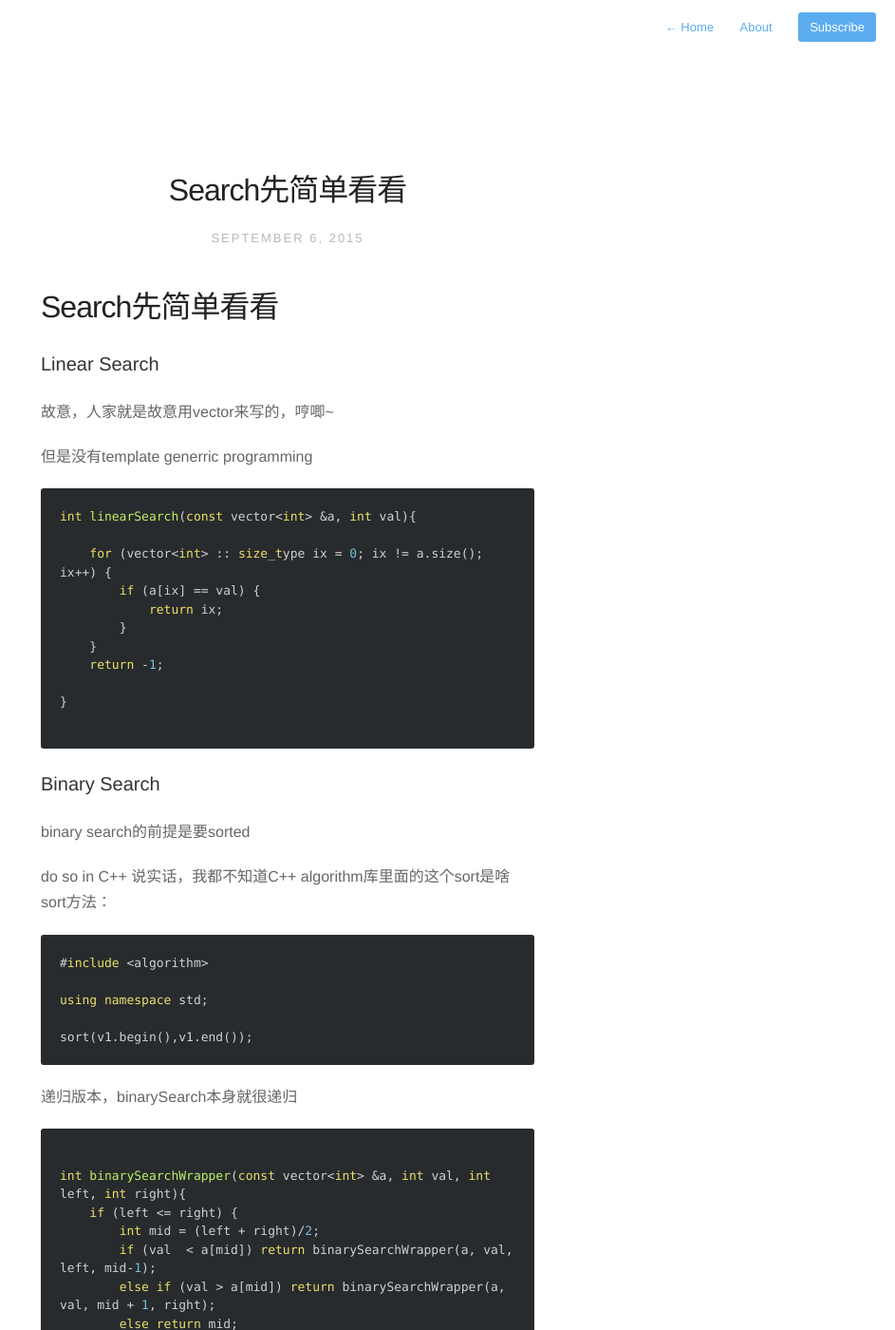
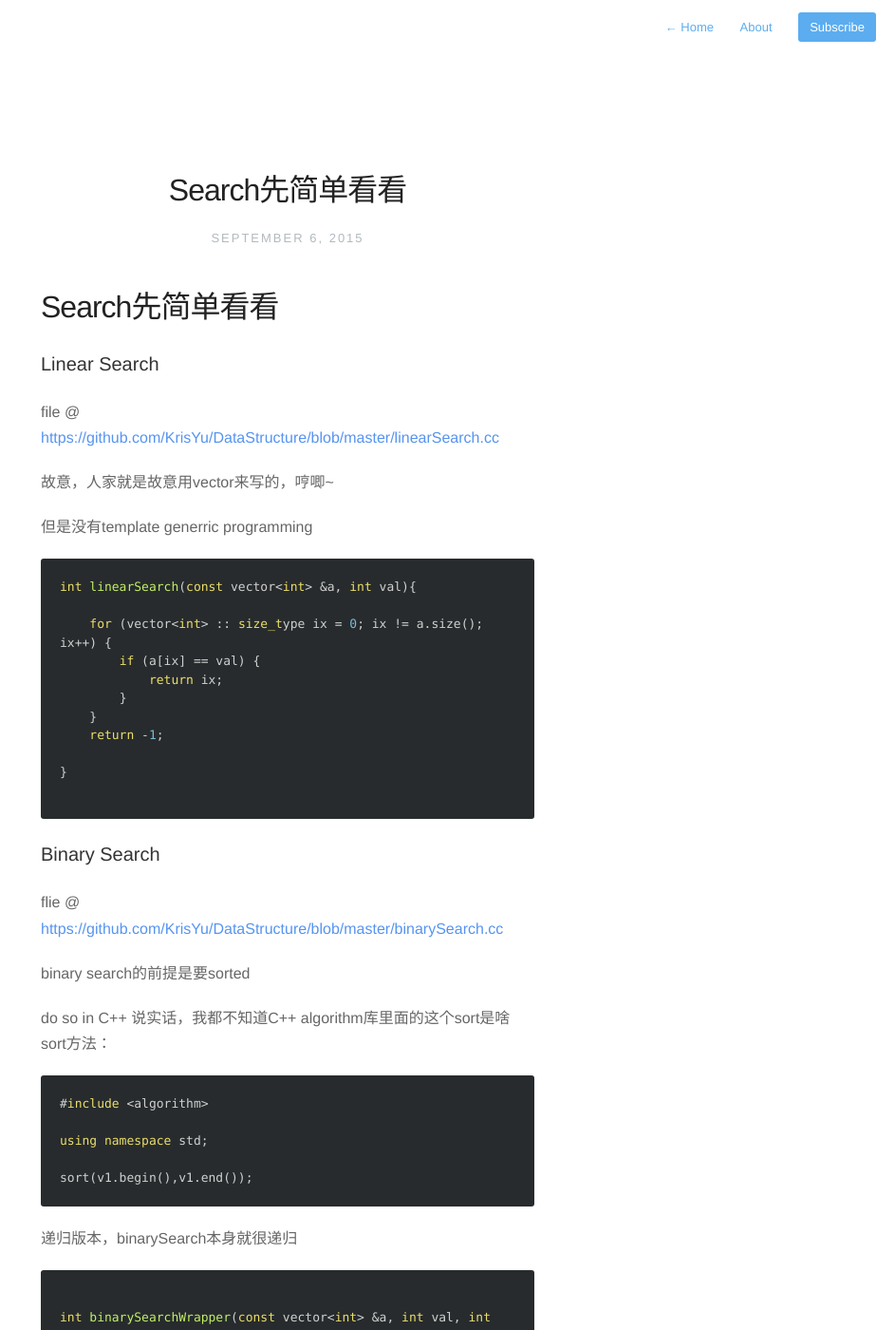
Before and after one commit to walterwang/krisyu.github.io, a Jekyll site: the page built from _posts/2015-09-06-search先简单看看.md, in a window 1280 px wide and 1400 px high. Shown: the whole window at 95% size, without its empty margins (337-1280 px from the left). Built offline with Jekyll 4.4.1, drawn with Linux system fonts in a browser that asks for light colours; nearby versions of some CDN libraries; Markdown is read by kramdown in place of the engine named in the settings.

Commit message:
changed name and at file

````diff
--- a/_posts/2015-09-06-search先简单看看.md
+++ b/_posts/2015-09-06-search先简单看看.md
@@ -1,7 +1,9 @@
 #Search先简单看看
+
 
 ###Linear Search
 
+file @ <https://github.com/KrisYu/DataStructure/blob/master/linearSearch.cc>
 
 故意，人家就是故意用vector来写的，哼唧~
 
@@ -23,6 +25,8 @@ int linearSearch(const vector<int> &a, int val){
 ```
 
 ###Binary Search
+
+flie @ <https://github.com/KrisYu/DataStructure/blob/master/binarySearch.cc>
 
 binary search的前提是要sorted
 
````
Also changed, not shown: _posts/2015-09-01-预备开始，首先吐槽.md (renamed from _posts/2015-09-04-预备开始，首先吐槽.md), _posts/2015-09-02-递归の信念.md (renamed from _posts/2015-09-05-递归の信念.md), _posts/2015-09-03-LinkedList-v1_C++.md (renamed from _posts/2015-09-05-LinkedList-v1_C++.md), _posts/2015-09-04-肢解真神作linkedlist_reverse_list.md (renamed from _posts/2015-09-05-肢解真神作linkedlist_reverse_list.md), _posts/2015-09-07-stack_queue_linkedlist大法好.md (renamed from _posts/2015-09-06-stack_queue_linkedlist大法好.md), _posts/排序大法.md (renamed from _posts/2010-09-06-排序大法.md).
